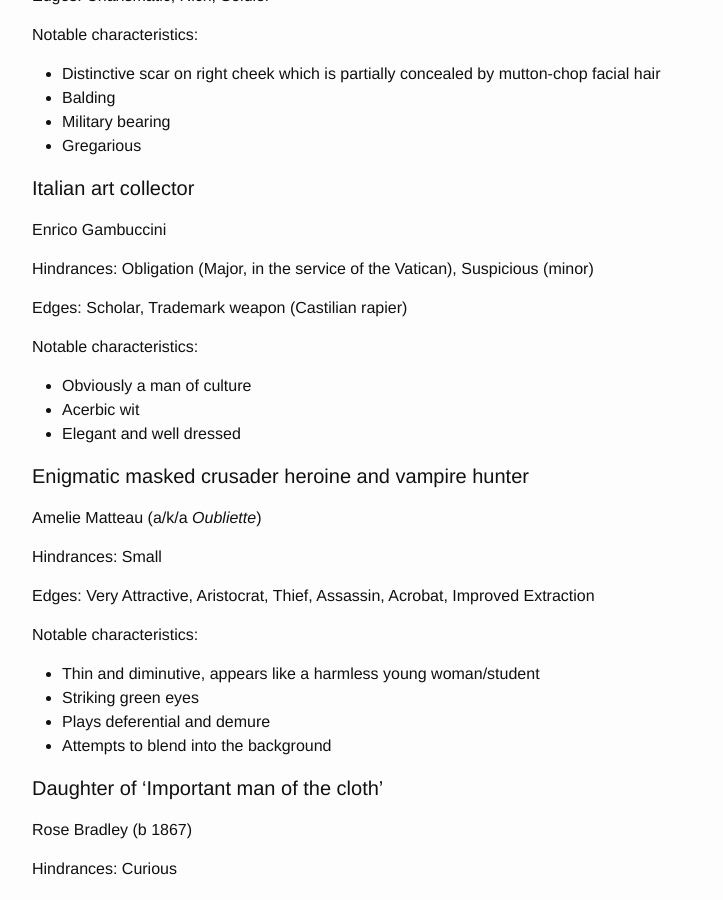
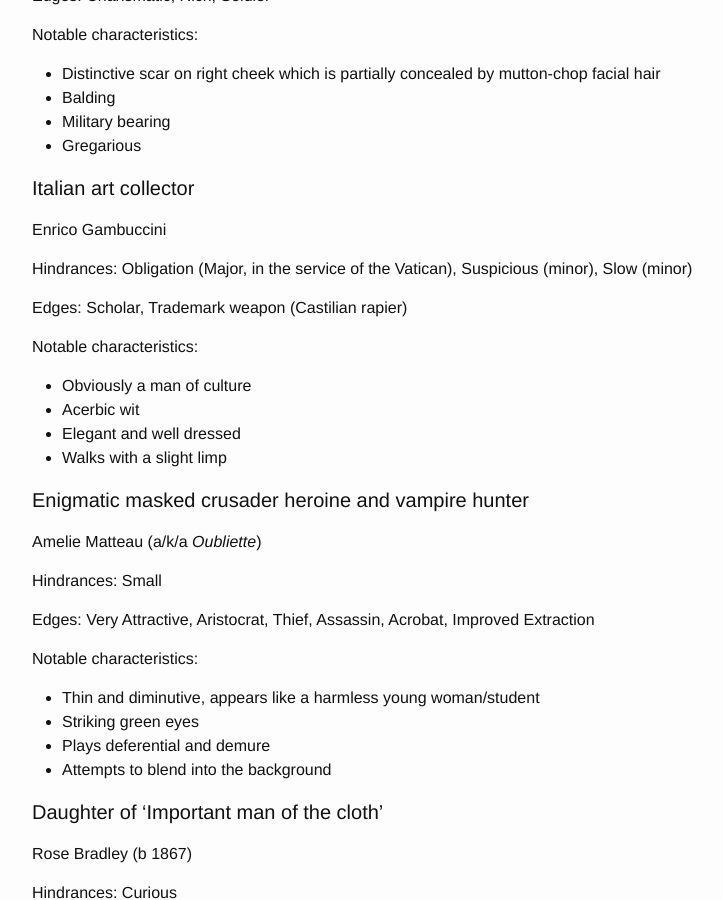
Before and after one commit to achall36/RoxvilleRooster.github.io, a Jekyll site: the page built from rippers-game-planning.md, in a window 1280 px wide and 900 px high, scrolled down 2596 px. Shown: the whole window, without its empty margins (238-961 px from the left). Built offline with Jekyll 4.4.1, drawn with Linux system fonts in a browser that asks for light colours.

Commit message:
Update rippers-game-planning.md

```diff
--- a/rippers-game-planning.md
+++ b/rippers-game-planning.md
@@ -124,7 +124,7 @@ Notable characteristics:
 
 Enrico Gambuccini
 
-Hindrances: Obligation (Major, in the service of the Vatican), Suspicious (minor)
+Hindrances: Obligation (Major, in the service of the Vatican), Suspicious (minor), Slow (minor)
 
 Edges: Scholar, Trademark weapon (Castilian rapier)
 
@@ -132,6 +132,7 @@ Notable characteristics:
 * Obviously a man of culture
 * Acerbic wit
 * Elegant and well dressed
+* Walks with a slight limp
 
 
 
```
